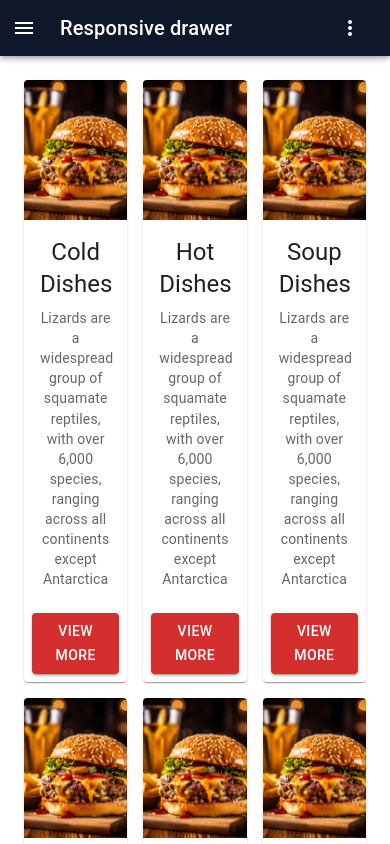
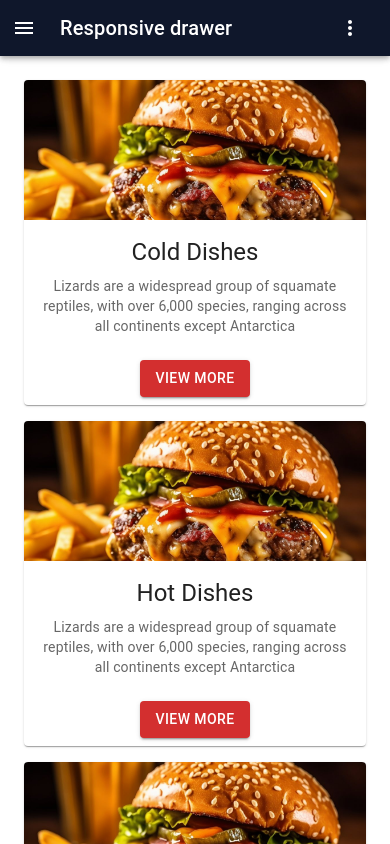
Before and after one commit to HarshanaSenadeera/Loopy_Resturent_New, a React (Create React App) app: page / in a window 390 px wide. Shown: the top 844 px of the page. Built offline with nearby package versions, Linux system fonts and the light colour scheme.

Commit message:
Create res all screens

```diff
--- a/src/componenet/dishes/dishes.tsx
+++ b/src/componenet/dishes/dishes.tsx
@@ -13,7 +13,7 @@ import Box from "@mui/material/Box";
 export default function ImgMediaCard() {
     return (
 
-        <Grid container spacing={2} columns={15} justifyContent={"space-around"} >
+        <Grid container spacing={2}  justifyContent={"space-around"}  columns={{ xs: 2, md: 15 ,sm:2}}  >
             <Grid item xs={5}>
                 <Card sx={{ maxWidth: 345 }}>
                     <div className="img-container">
```
